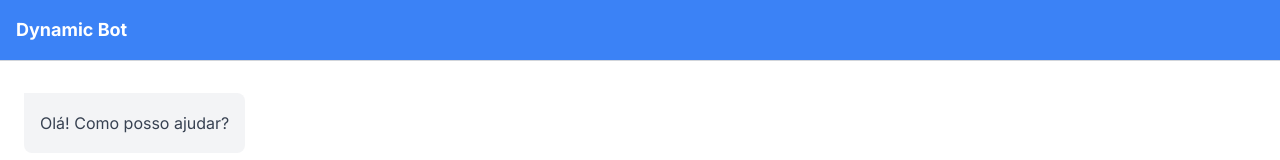
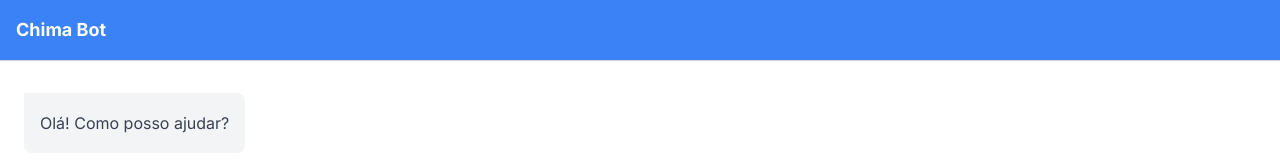
Before and after one commit to lucasfeklein/scb-frontend, a Next.js app: page /widget in a window 1280 px wide. Shown: the top 160 px of the page. Built offline with nearby package versions, Linux system fonts and the light colour scheme.

Commit message:
text delete

```diff
--- a/pages/widget.jsx
+++ b/pages/widget.jsx
@@ -90,13 +90,11 @@ function App() {
   return (
     <div className="flex h-screen w-screen flex-col justify-between overflow-hidden bg-white">
       <div className="mb-2 border-b border-gray-300 bg-blue-500 p-4 text-white">
-        <p className="text-lg font-bold">Dynamic Bot</p>
+        <p className="text-lg font-bold">Chima Bot</p>
       </div>
       <div className="mb-2 h-full overflow-y-auto p-6" ref={chatHistoryRef}>
         <div className="mb-3 flex flex-row">
-          <p className={chatbotTextClasses}>
-            Olá! Como posso ajudar? {hostname}
-          </p>
+          <p className={chatbotTextClasses}>Olá! Como posso ajudar?</p>
         </div>
         {chatHistory.map((message, index) => (
           <div key={index} className="text-gray-700">
```
